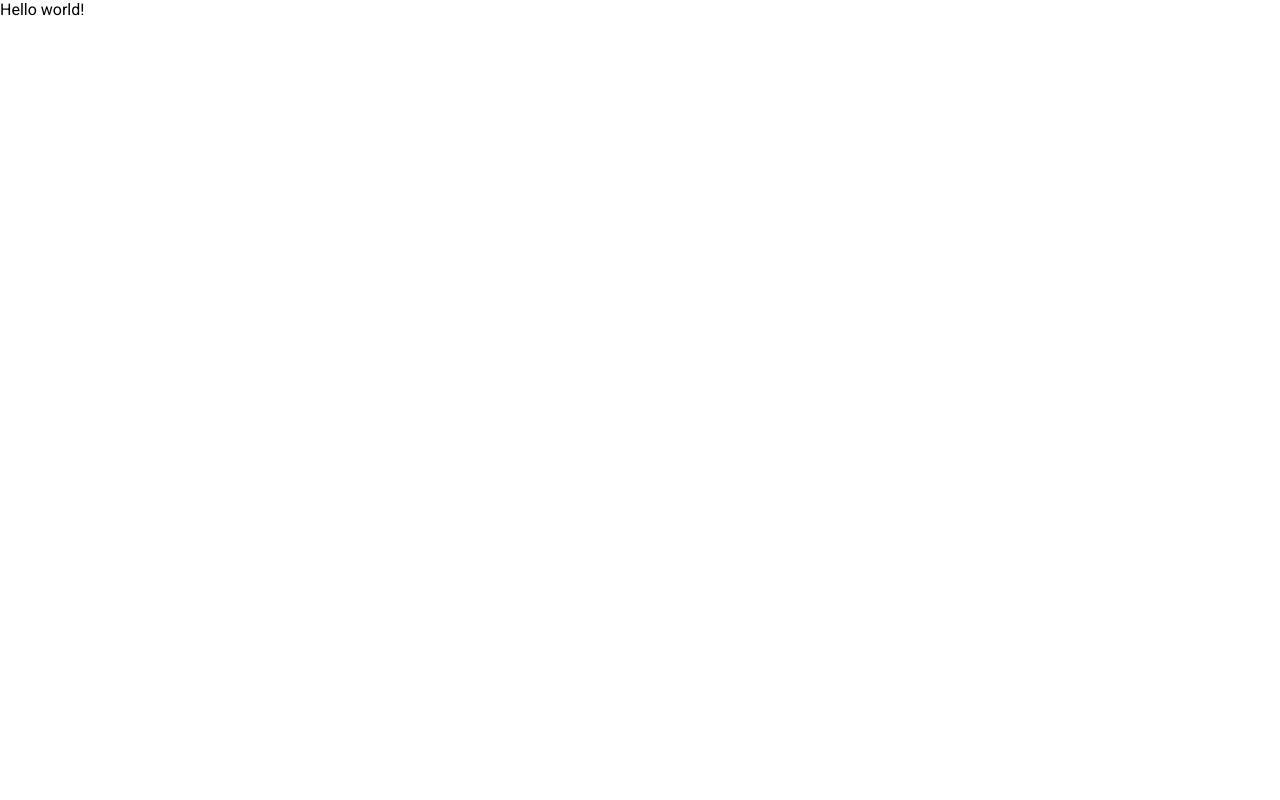
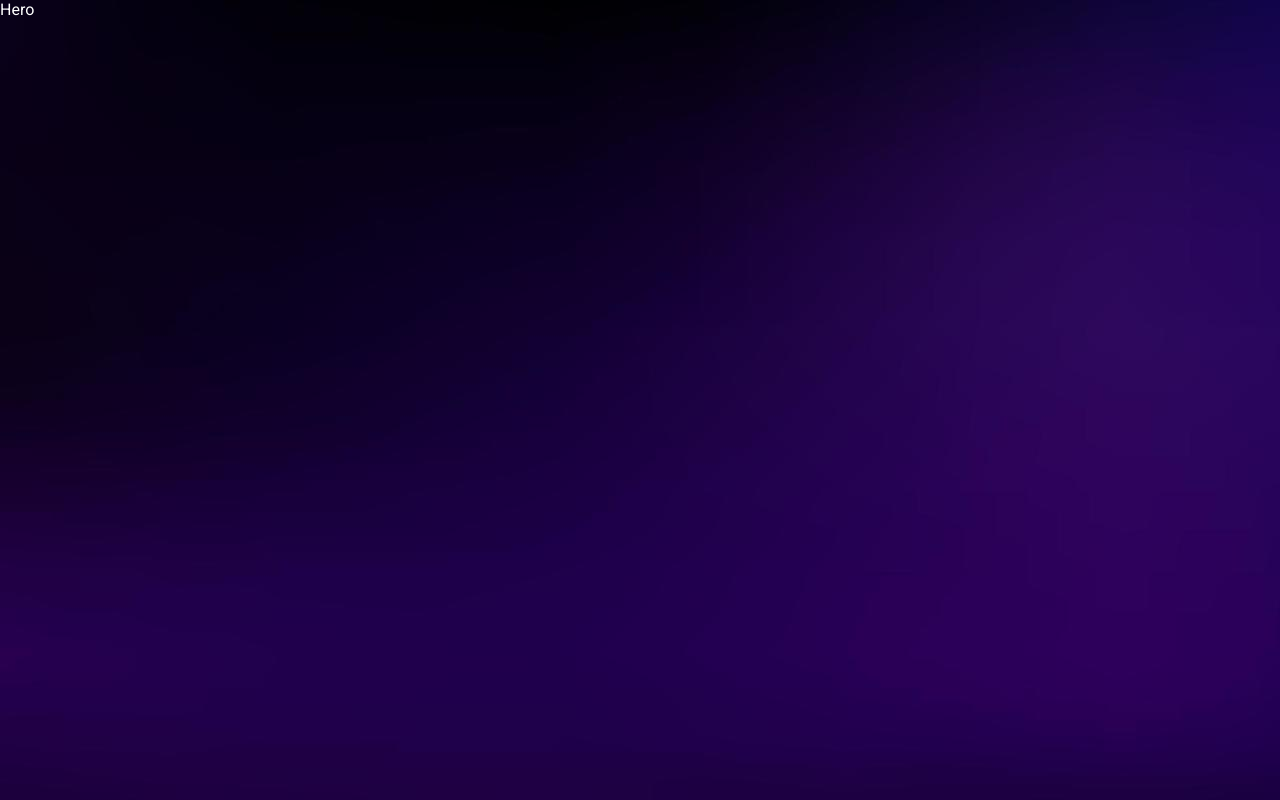
Before and after one commit to nejidevelops/React-Threejs-3D-Portfolio, a React (Vite) app: page / in a window 1280 px wide. Built offline with nearby package versions, Linux system fonts and the light colour scheme.

Commit message:
:art::airplane::lipstick:feat: Importing components and adding styled components styles

```diff
--- a/src/App.jsx
+++ b/src/App.jsx
@@ -1,9 +1,31 @@
+import styled from 'styled-components';
+import Hero from './components/Hero';
+import Contact from './components/Contact';
+import Who from './components/Who';
+import Works from './components/Works';
+
+const Container = styled.div`
+  height: 100vh;
+  scroll-snap-type: y mandatory;
+  scroll-behavior: smooth;
+  overflow-y: auto;
+  scrollbar-width: none;
+  color: white;
+  background: url("./img/bg.jpeg");
+  &::-webkit-scrollbar{
+    display: none
+  }
+`
+
 function App() {
 
   return (
-    <div>
-      Hello world!
-    </div>
+    <Container>
+      <Hero/>
+      <Who />
+      <Works />
+      <Contact />
+    </Container>
   )
 }
 
```
